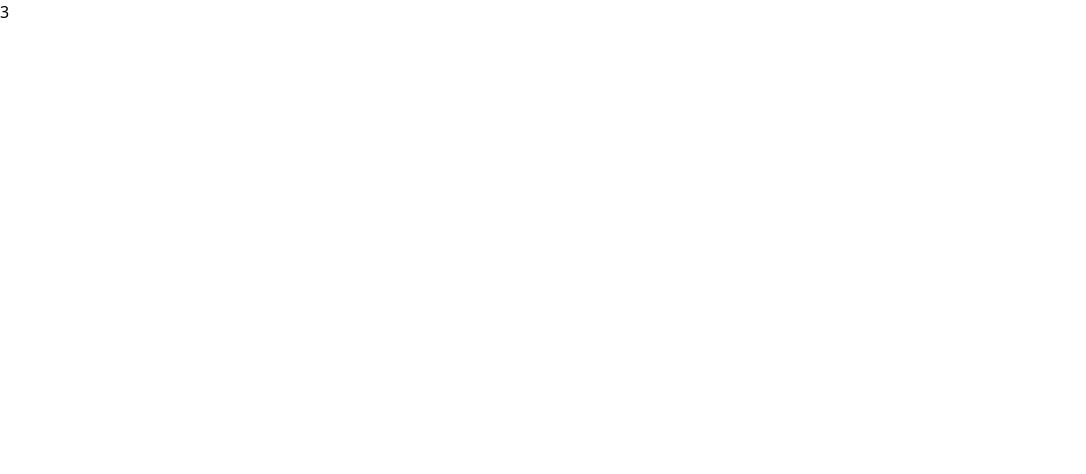
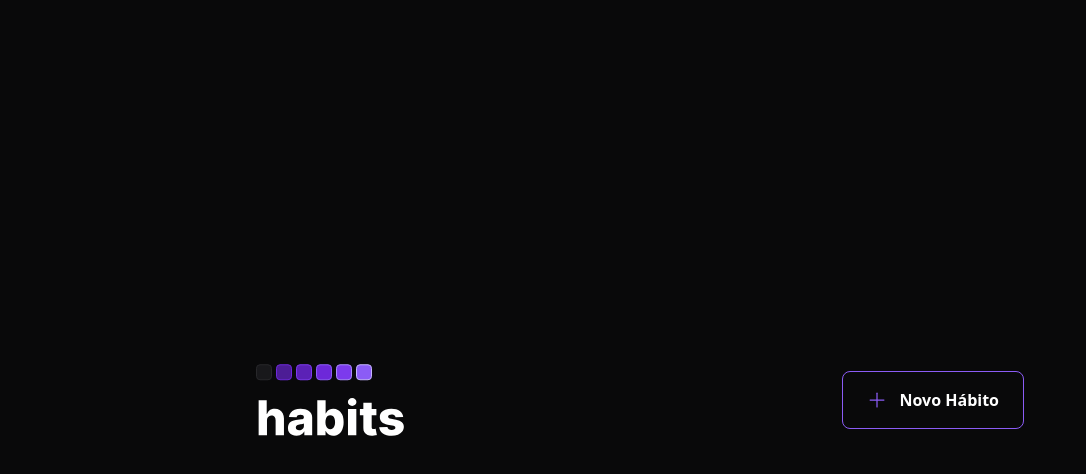
Before and after one commit to maykongsn/habits-nlw, a React (Vite) app in the folder web/: page / in a window 1280 px wide. Shown: the top 474 px of the page, without its empty margins (0-1086 px from the left). Built offline with nearby package versions, Linux system fonts and the light colour scheme.

Commit message:
feat: adicionando o componente header

```diff
--- a/web/index.html
+++ b/web/index.html
@@ -6,7 +6,7 @@
     <meta name="viewport" content="width=device-width, initial-scale=1.0" />
     <title>Vite + React + TS</title>
   </head>
-  <body>
+  <body class="bg-background text-white">
     <div id="root"></div>
     <script type="module" src="/src/main.tsx"></script>
   </body>
--- a/web/package.json
+++ b/web/package.json
@@ -9,6 +9,7 @@
     "preview": "vite preview"
   },
   "dependencies": {
+    "phosphor-react": "^1.4.1",
     "react": "^18.2.0",
     "react-dom": "^18.2.0"
   },
--- a/web/src/App.tsx
+++ b/web/src/App.tsx
@@ -1,11 +1,14 @@
 import './styles/global.css';
+// import { Habit } from "./components/Habit"
 
-import { Habit } from "./components/Habit"
+import { Header } from './components/Header';
 
-function App() {
+export function App() {
   return (
-    <Habit completed={3} />
+    <div className='w-screen h-screen flex justify-center items-center'>
+      <div className='w-full max-w-5xl px-6 flex flex-col gap-16'>
+        <Header />
+      </div>
+    </div>
   )
 }
-
-export default App
--- /dev/null
+++ b/web/src/components/Header.tsx
@@ -0,0 +1,18 @@
+import { Plus } from "phosphor-react";
+import logoImage from "../assets/logo.svg";
+
+export function Header() {
+    return (
+        <div className='w-full max-w-3xl mx-auto flex items-center justify-between'>
+            <img src={logoImage} alt="Habits" />
+
+            <button
+                type="button"
+                className='border border-violet-500 font-semibold rounded-lg px-6 py-4 flex items-center gap-3 hover:border-violet-300'
+            >
+                <Plus size={20} className="text-violet-500" />
+                Novo Hábito
+            </button>
+        </div>
+    );
+}
--- a/web/src/main.tsx
+++ b/web/src/main.tsx
@@ -1,6 +1,6 @@
 import React from 'react'
 import ReactDOM from 'react-dom/client'
-import App from './App'
+import { App } from './App'
 
 ReactDOM.createRoot(document.getElementById('root') as HTMLElement).render(
   <React.StrictMode>
--- a/web/tailwind.config.cjs
+++ b/web/tailwind.config.cjs
@@ -5,7 +5,11 @@
     './index.html'
   ],
   theme: {
-    extend: {},
+    extend: {
+      colors: {
+        background: '#09090A'
+      }
+    },
   },
   plugins: [],
 }
```
Also changed, not shown: web/src/assets/logo.svg (added), 1 other file (tests, documents, lock files or other folders).
